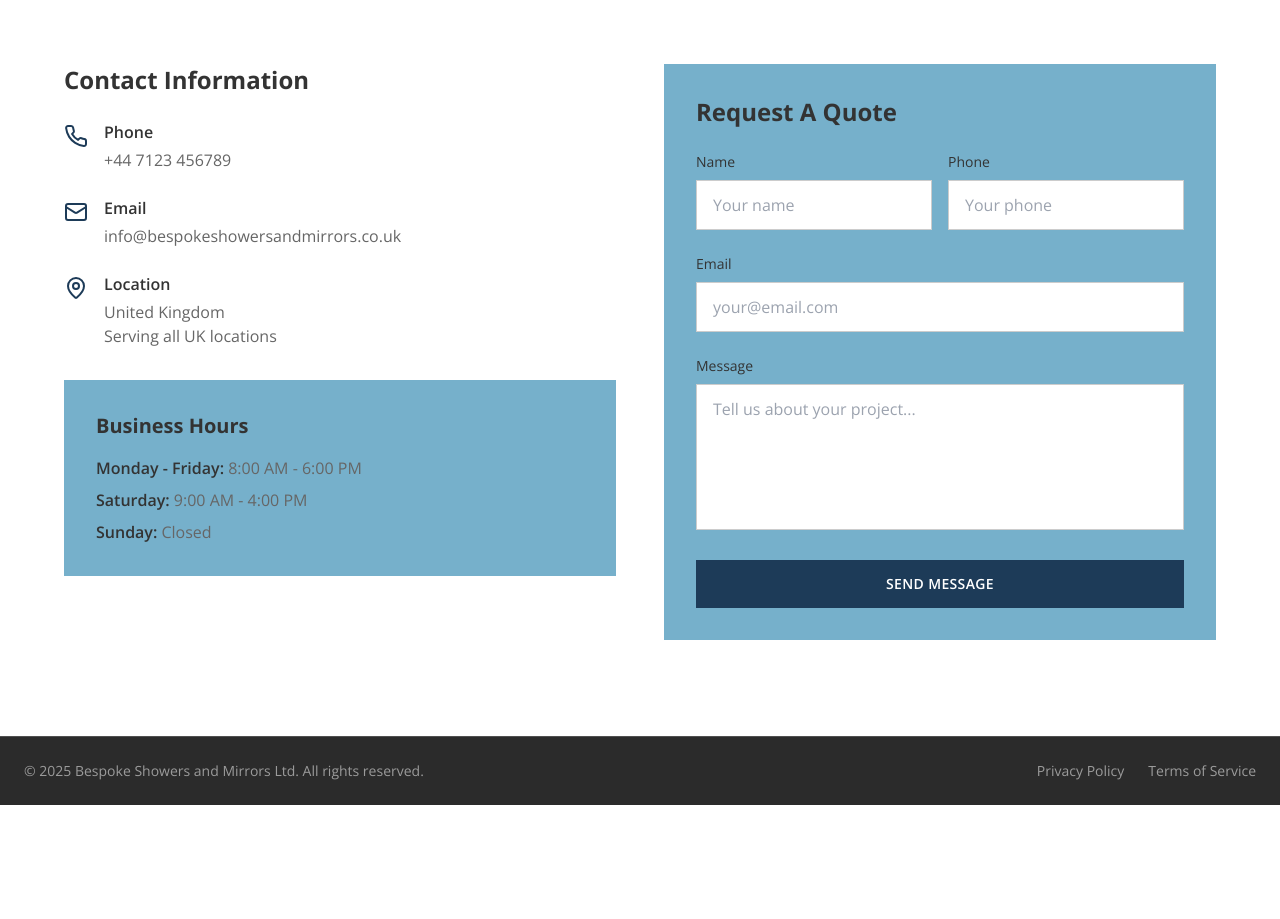
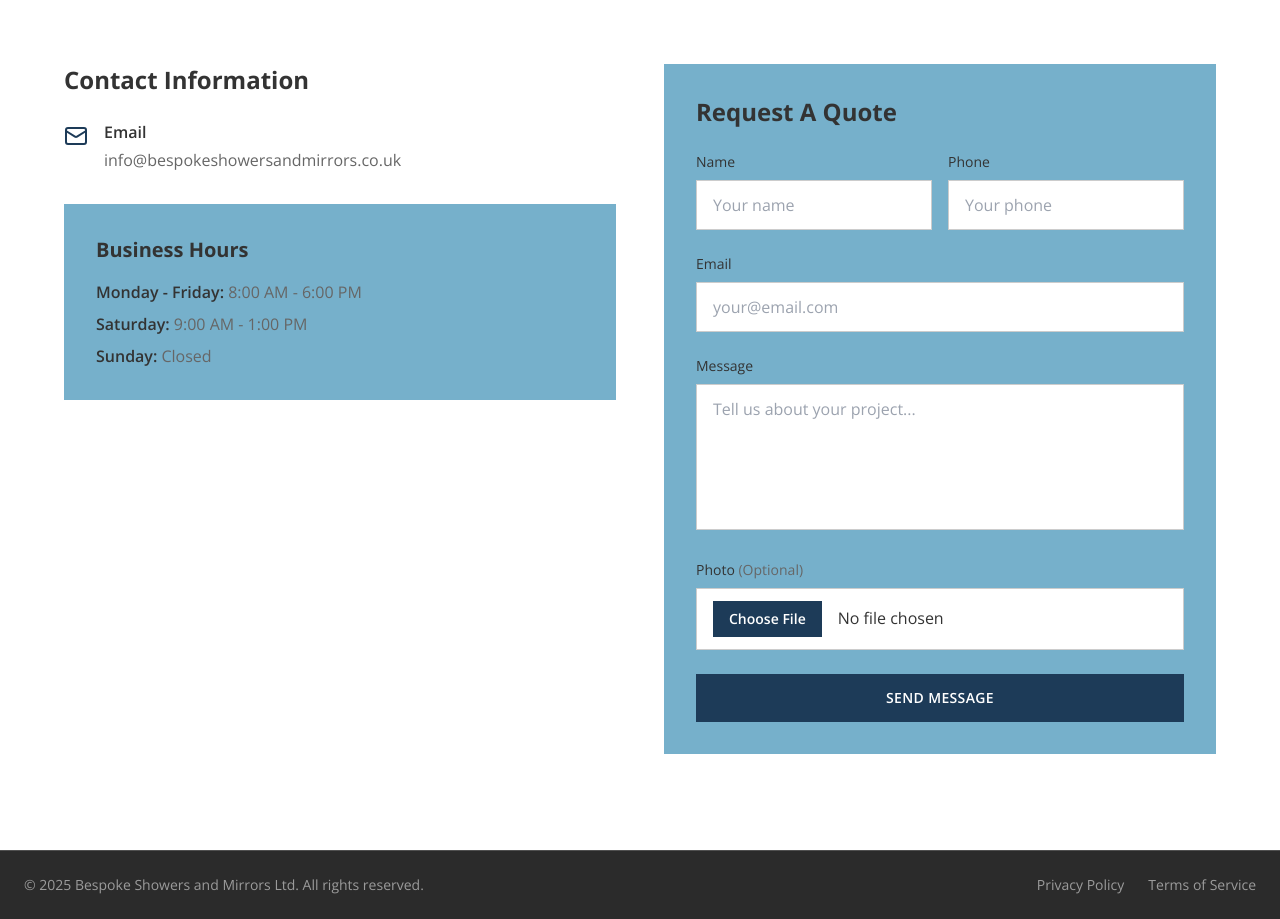
Before and after one commit to matthoppy/CustomShowers-Website, a React (Vite) app: page / in a window 1280 px wide. Shown: the part 3905-4824 px from the top of the page. Before the commit the page ends 4710 px from the top, so only its background shows below. Built offline with nearby package versions, Linux system fonts and the light colour scheme; the HTML template or start-up script is replaced by a standard one.

Commit message:
Update contact info and quote form

```diff
--- a/src/components/Contact.tsx
+++ b/src/components/Contact.tsx
@@ -1,4 +1,4 @@
-import { Phone, Mail, MapPin } from "lucide-react";
+import { Mail } from "lucide-react";
 import { Button } from "./ui/button";
 
 const Contact = () => {
@@ -23,19 +23,6 @@ const Contact = () => {
               <h3 className="text-2xl font-bold text-foreground mb-6">Contact Information</h3>
               <div className="space-y-6">
                 <div className="flex items-start gap-4">
-                  <Phone className="w-6 h-6 text-primary mt-1 flex-shrink-0" />
-                  <div>
-                    <h4 className="font-semibold text-foreground mb-1">Phone</h4>
-                    <a
-                      href="tel:+447123456789"
-                      className="text-muted-foreground hover:text-primary transition-colors duration-300"
-                    >
-                      +44 7123 456789
-                    </a>
-                  </div>
-                </div>
-
-                <div className="flex items-start gap-4">
                   <Mail className="w-6 h-6 text-primary mt-1 flex-shrink-0" />
                   <div>
                     <h4 className="font-semibold text-foreground mb-1">Email</h4>
@@ -47,17 +34,6 @@ const Contact = () => {
                     </a>
                   </div>
                 </div>
-
-                <div className="flex items-start gap-4">
-                  <MapPin className="w-6 h-6 text-primary mt-1 flex-shrink-0" />
-                  <div>
-                    <h4 className="font-semibold text-foreground mb-1">Location</h4>
-                    <p className="text-muted-foreground">
-                      United Kingdom<br />
-                      Serving all UK locations
-                    </p>
-                  </div>
-                </div>
               </div>
             </div>
 
@@ -65,7 +41,7 @@ const Contact = () => {
               <h4 className="text-xl font-bold text-foreground mb-4">Business Hours</h4>
               <div className="space-y-2 text-muted-foreground">
                 <p><span className="font-semibold text-foreground">Monday - Friday:</span> 8:00 AM - 6:00 PM</p>
-                <p><span className="font-semibold text-foreground">Saturday:</span> 9:00 AM - 4:00 PM</p>
+                <p><span className="font-semibold text-foreground">Saturday:</span> 9:00 AM - 1:00 PM</p>
                 <p><span className="font-semibold text-foreground">Sunday:</span> Closed</p>
               </div>
             </div>
@@ -128,6 +104,19 @@ const Contact = () => {
                 ></textarea>
               </div>
 
+              <div>
+                <label htmlFor="photo" className="block text-sm font-medium text-foreground mb-2">
+                  Photo <span className="text-muted-foreground">(Optional)</span>
+                </label>
+                <input
+                  type="file"
+                  id="photo"
+                  name="photo"
+                  accept="image/*"
+                  className="w-full px-4 py-3 bg-background border border-input focus:border-primary focus:ring-1 focus:ring-primary outline-none transition-colors duration-300 file:mr-4 file:py-2 file:px-4 file:border-0 file:text-sm file:font-semibold file:bg-primary file:text-primary-foreground hover:file:bg-primary/90 file:cursor-pointer"
+                />
+              </div>
+
               <Button type="submit" className="w-full">
                 Send Message
               </Button>
```
